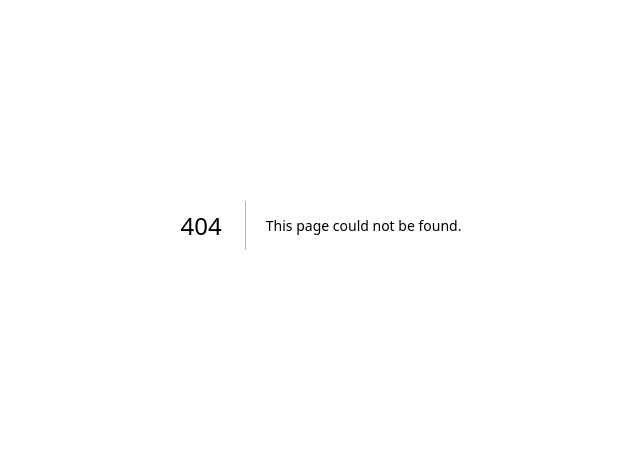
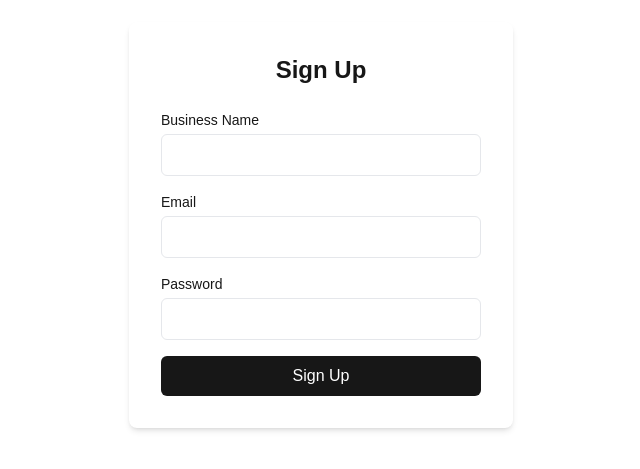
Before and after one commit to TheWiseGhost/Limeblock, a Next.js app: page /sign_up in a window 1280 px wide. Before the commit this address had no page. Shown: the part 175-644 px from the top of the page, without its empty margins (319-959 px from the left). Built offline with nearby package versions, Linux system fonts and the light colour scheme.

Commit message:
Basic sign up

```diff
--- /dev/null
+++ b/src/app/sign_up/page.js
@@ -0,0 +1,12 @@
+import SignUp from "@/components/auth/SignUp";
+import React from "react";
+
+const page = () => {
+  return (
+    <div className="flex justify-center items-center h-screen">
+      <SignUp />
+    </div>
+  );
+};
+
+export default page;
--- /dev/null
+++ b/src/components/auth/SignUp.jsx
@@ -0,0 +1,112 @@
+"use client";
+
+import { useState } from "react";
+
+export default function SignUp() {
+  const [formData, setFormData] = useState({
+    business_name: "",
+    password: "",
+    email: "",
+  });
+  const [error, setError] = useState("");
+  const [success, setSuccess] = useState("");
+
+  const handleSubmit = async (e) => {
+    e.preventDefault();
+    setError("");
+    setSuccess("");
+
+    try {
+      const response = await fetch("http://127.0.0.1:8000/api/create_user", {
+        method: "POST",
+        headers: {
+          "Content-Type": "application/json",
+        },
+        body: JSON.stringify({
+          business_name: formData.business_name,
+          password: formData.password,
+          data: [formData.email], // Backend expects an array of emails
+        }),
+      });
+
+      const data = await response.json();
+
+      if (response.ok) {
+        setSuccess("Account created successfully!");
+        setFormData({ business_name: "", password: "", email: "" });
+      } else {
+        setError(data.message || "Something went wrong");
+      }
+    } catch (err) {
+      setError("Failed to connect to the server");
+    }
+  };
+
+  return (
+    <div className="min-h-screen flex items-center justify-center bg-background">
+      <div className="bg-white dark:bg-gray-800 p-8 rounded-lg shadow-md w-96">
+        <h1 className="text-2xl font-bold mb-6 text-center text-foreground">
+          Sign Up
+        </h1>
+
+        <form onSubmit={handleSubmit} className="space-y-4">
+          <div>
+            <label className="block text-sm font-medium text-foreground mb-1">
+              Business Name
+            </label>
+            <input
+              type="text"
+              value={formData.business_name}
+              onChange={(e) =>
+                setFormData({ ...formData, business_name: e.target.value })
+              }
+              className="w-full p-2 border rounded-md"
+              required
+            />
+          </div>
+
+          <div>
+            <label className="block text-sm font-medium text-foreground mb-1">
+              Email
+            </label>
+            <input
+              type="email"
+              value={formData.email}
+              onChange={(e) =>
+                setFormData({ ...formData, email: e.target.value })
+              }
+              className="w-full p-2 border rounded-md"
+              required
+            />
+          </div>
+
+          <div>
+            <label className="block text-sm font-medium text-foreground mb-1">
+              Password
+            </label>
+            <input
+              type="password"
+              value={formData.password}
+              onChange={(e) =>
+                setFormData({ ...formData, password: e.target.value })
+              }
+              className="w-full p-2 border rounded-md"
+              required
+            />
+          </div>
+
+          {error && <p className="text-red-500 text-sm">{error}</p>}
+
+          {success && <p className="text-green-500 text-sm">{success}</p>}
+
+          <button
+            type="submit"
+            className="w-full bg-foreground text-background py-2 rounded-md hover:opacity-90 transition-opacity"
+          >
+            Sign Up
+          </button>
+        </form>
+      </div>
+    </div>
+  );
+}
```
